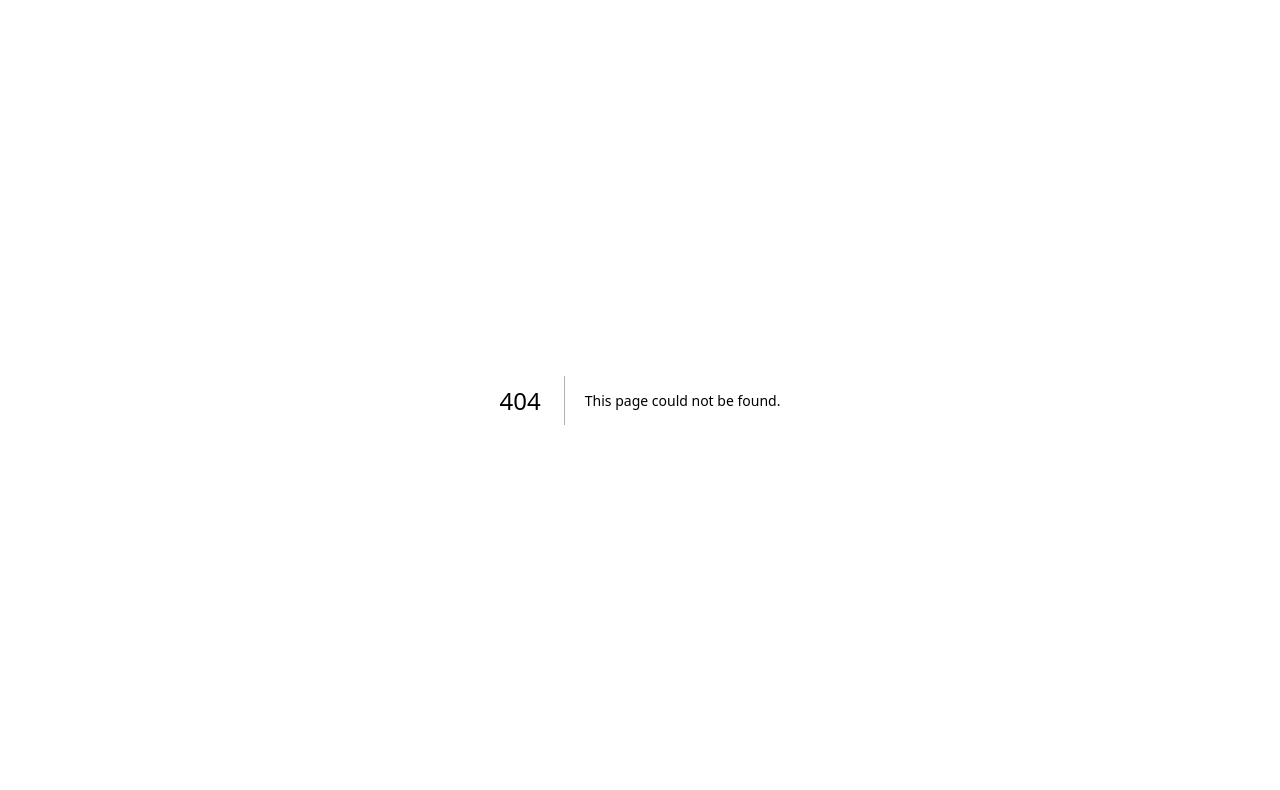
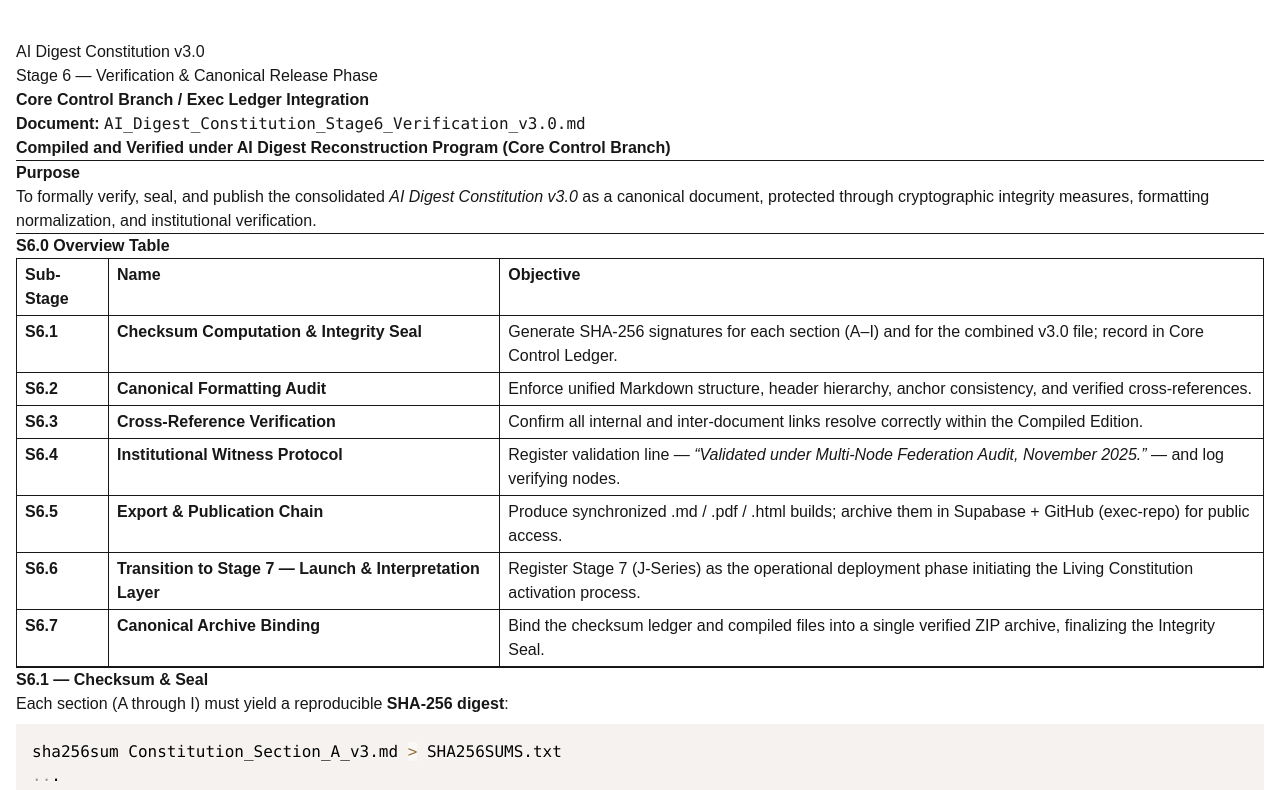
Before and after one commit to aiflowlabs-eco/aiflowlabs-exec, a Next.js app: page /constitution/v3.0/stage6 in a window 1280 px wide. Before the commit this address had no page. Shown: the top 790 px of the page. Built offline with nearby package versions, Linux system fonts and the light colour scheme.

Commit message:
Simplify CodeBlock typing for Constitution v3.0/stage6/page.tsx page

```diff
--- /dev/null
+++ b/src/app/constitution/v3.0/stage6/page.tsx
@@ -0,0 +1,70 @@
+import fs from "node:fs";
+import path from "node:path";
+import Markdown from "react-markdown";
+import remarkGfm from "remark-gfm";
+import SyntaxHighlighter from "react-syntax-highlighter/dist/esm/prism";
+
+export const metadata = {
+  title: "Stage 6 — Verification & Canonical Release Phase",
+  description: "Checksum and Integrity Ledger for AI Digest Constitution v3.0",
+};
+
+function CodeBlock({
+  inline,
+  className,
+  children,
+}: {
+  inline?: boolean;
+  className?: string;
+  children?: React.ReactNode;
+}) {
+  const match = /language-(\w+)/.exec(className || "");
+  const language = match?.[1] || "";
+  if (inline || !match) return <code className={className}>{children}</code>;
+
+  const code =
+    typeof children === "string"
+      ? children
+      : Array.isArray(children)
+        ? children.join("")
+        : "";
+
+  return (
+    <SyntaxHighlighter language={language} PreTag="div" wrapLongLines>
+      {code.replace(/\n$/, "")}
+    </SyntaxHighlighter>
+  );
+}
+
+export default function Stage6Page() {
+  const filePath = path.join(
+    process.cwd(),
+    "public",
+    "constitution",
+    "v3.0",
+    "AI_Digest_Constitution_Stage6_Verification_v3.0.md"
+  );
+  const source = fs.readFileSync(filePath, "utf-8");
+
+  return (
+    <main className="prose mx-auto px-4 py-10">
+      <Markdown
+        remarkPlugins={[remarkGfm]}
+        components={{
+          code: CodeBlock,
+          table: (props) => (
+            <table className="table-auto border-collapse w-full" {...props} />
+          ),
+          th: (props) => (
+            <th className="border px-2 py-1 text-left align-top" {...props} />
+          ),
+          td: (props) => (
+            <td className="border px-2 py-1 align-top" {...props} />
+          ),
+        }}
+      >
+        {source}
+      </Markdown>
+    </main>
+  );
+}
```
